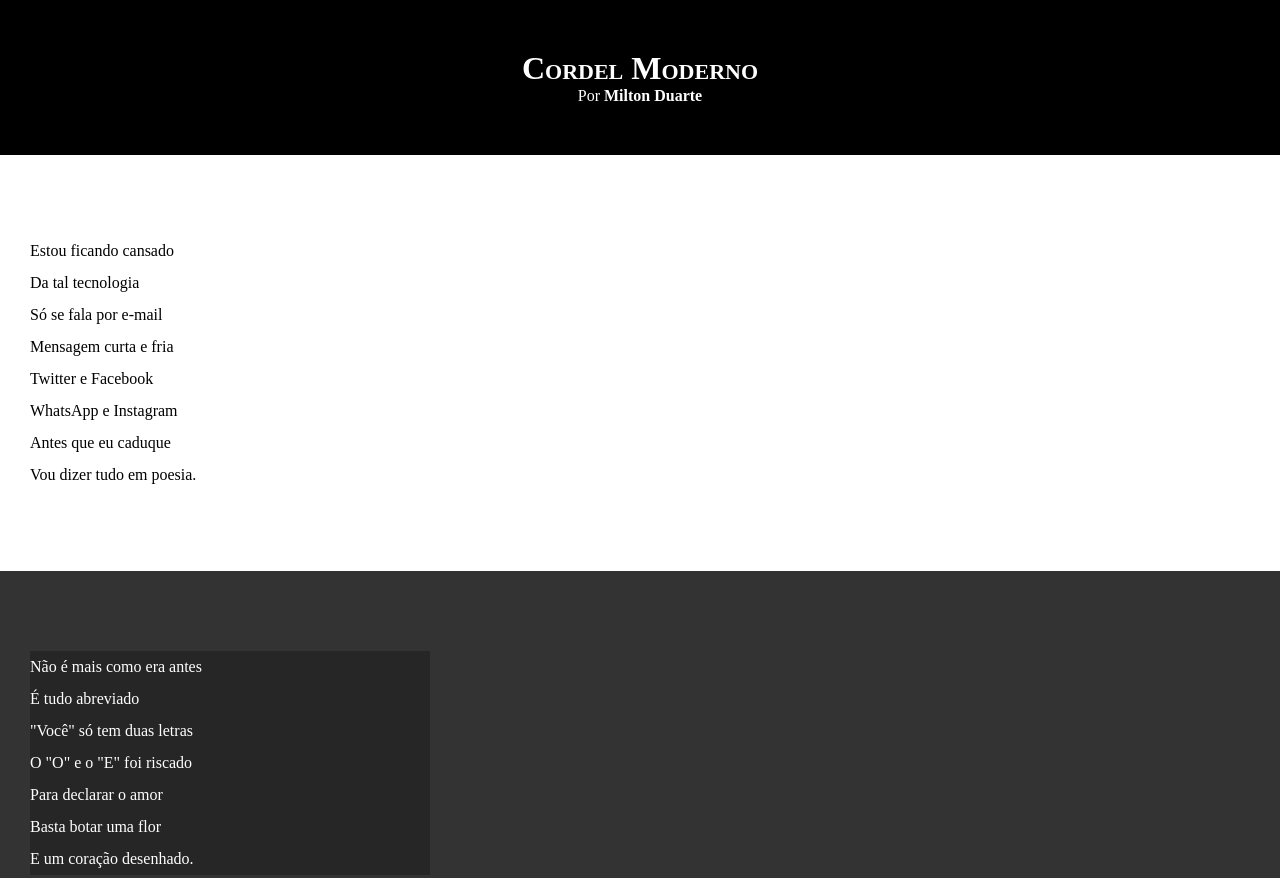
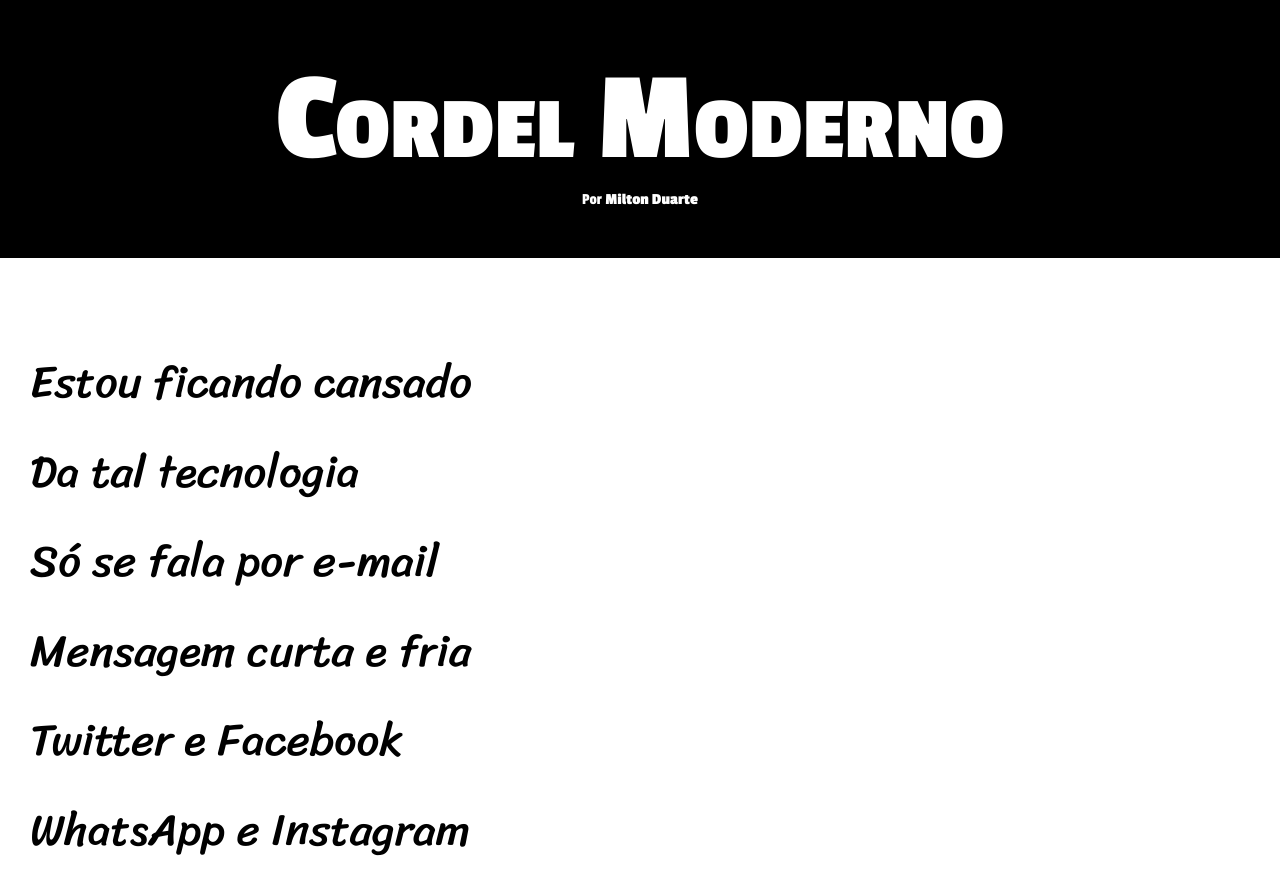
Before and after one commit to jonilson-luis/html-css, a plain HTML site: page desafios/d012/index.html in a window 1280 px wide. Shown: the top 878 px of the page. Drawn offline with Linux system fonts and the light colour scheme.

Commit message:
Atualização de estilos do desafio 12

```diff
--- a/desafios/d012/estilo/style.css
+++ b/desafios/d012/estilo/style.css
@@ -1,25 +1,39 @@
 @charset "UTF-8";
+
+@import url('https://fonts.googleapis.com/css2?family=Passion+One:wght@400;700;900&display=swap');
+
+@import url('https://fonts.googleapis.com/css2?family=Sriracha&display=swap');
+
+:root{
+    --fonte1: Verdana, Geneva, Tahoma, Sans-Serif;
+    --fonte2: 'Passion One', cursive;
+    --fonte3: 'Sriracha', cursive;
+}
 
 *{
     margin: 0px;
     padding: 0px;
+    font-size: 1em;
 }
 
 html, body{
     min-height: 100vh;
     background-color: darkgrey;
+    font-family: var(--fonte1);
 }
 
 header{
     background-color: black;
     color: white;
     text-align: center;
+    font-family: var(--fonte2);
 }
 
 header > h1{
     padding-top: 50px;
     /*text-transform: uppercase; Também torna as Letras Maiúsculas, no entanto diferente do font-variant, as Iniciais não são afetadas(ou seja tem a altura das demais)*/
     font-variant: small-caps;
+    font-size: 10vw;
 }
 
 header > p{
@@ -41,6 +55,8 @@
     padding-bottom: 10vh;
     padding-left: 30px;
     line-height: 2em;
+    font-family: var(--fonte3);
+    font-size: 3.5vw;
 
 }
 
@@ -55,6 +71,8 @@
 }
 
 section.imagem > p{
+    display: inline-block;
+    padding: 5px;
     background-color: rgba(0, 0, 0, 0.253);
     width: 400px;
 }
```
